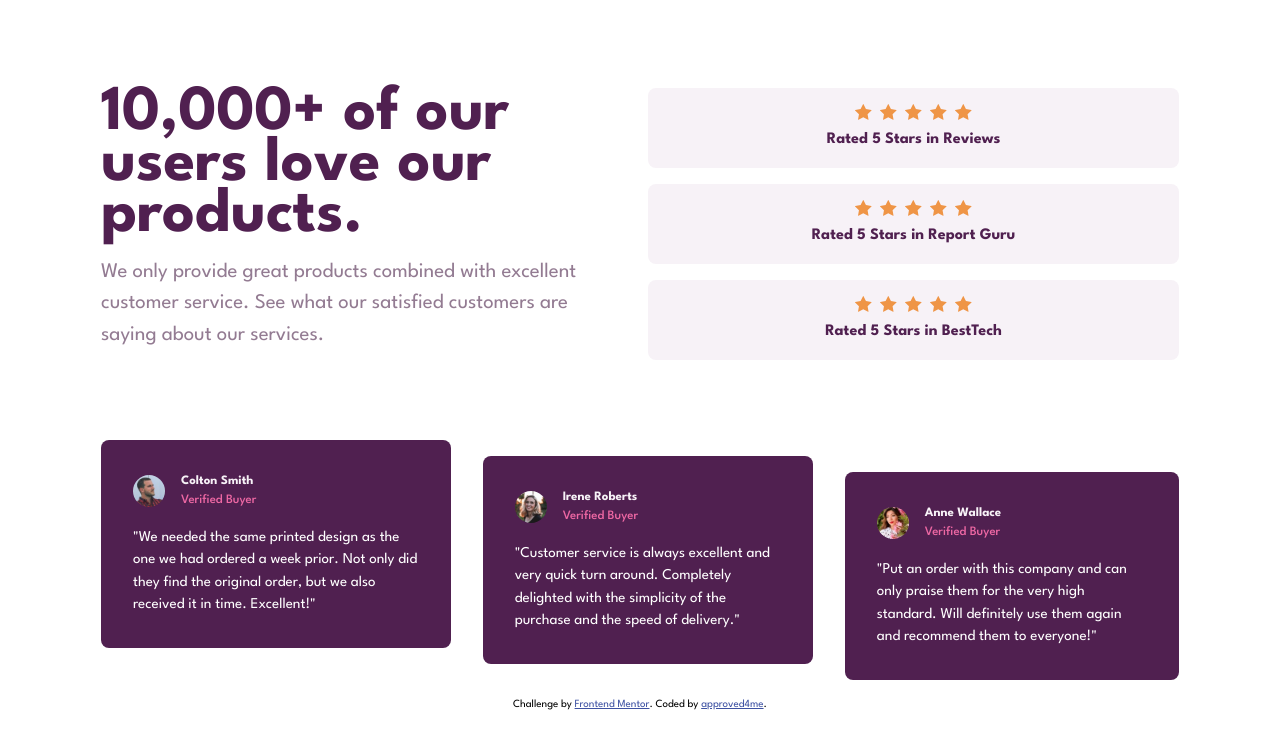
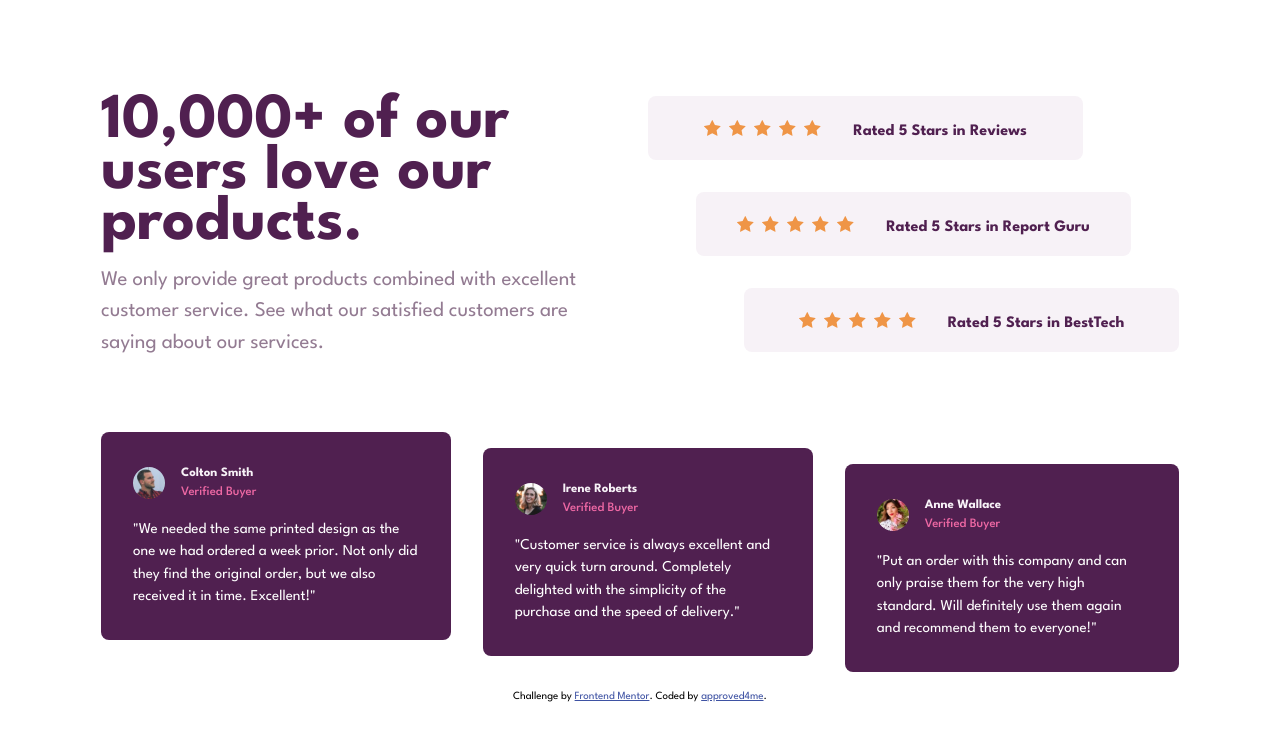
Before and after one commit to approved4me/FM-Social-proof-section, a plain HTML site: page index.html in a window 1280 px wide. Drawn offline with Linux system fonts and the light colour scheme.

Commit message:
skewed ratings

```diff
--- a/style.css
+++ b/style.css
@@ -91,13 +91,10 @@ main {
     border-radius: 0.5rem;
 }
 
-
-
 .five_stars {
     display: flex;
     justify-content: center;
     gap: 0.5rem;
-
 }
 
 .content h2 {
@@ -192,6 +189,31 @@ main {
         padding-right: 1rem;
     }
 
+    .content_rating {
+        display: flex;
+        flex-direction: column;
+    }
+
+    .stars {
+        display: flex;
+        align-items: center;
+        justify-content: center;
+        gap: 2rem;
+    }
+
+    .stars:nth-child(1) {
+        margin-left: 0;
+        margin-right: 6rem;
+    }
+
+    .stars:nth-child(2) {
+        margin-left: 3rem;
+        margin-right: 3rem;
+    }
+    .stars:nth-child(3) {
+        margin-left: 6rem;
+    }
+
     .social_proof {
         flex-direction: row;
         align-items: center;
```
